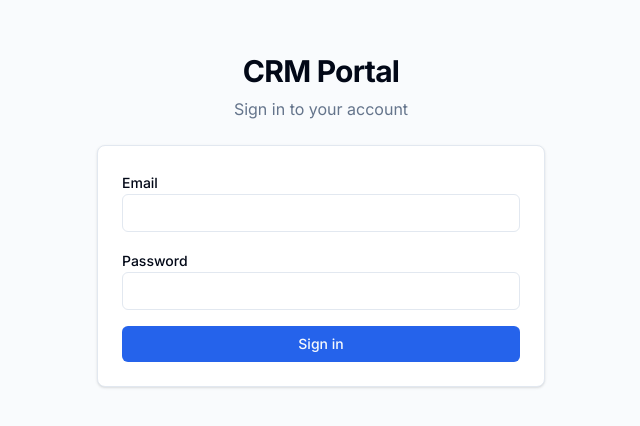
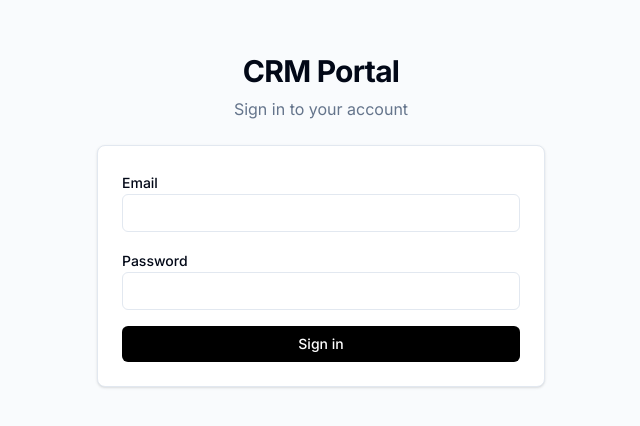
Before and after one commit to Autonex009/crm-portal, a Next.js app in the folder apps/web/: page /auth/login in a window 1280 px wide. Shown: the part 180-606 px from the top of the page, without its empty margins (319-959 px from the left). Built offline with nearby package versions, Linux system fonts and the light colour scheme.

Commit message:
Updated theme color to black and white

```diff
--- a/apps/web/app/globals.css
+++ b/apps/web/app/globals.css
@@ -38,8 +38,10 @@
     --card-foreground: 222.2 84% 4.9%;
     --popover: 0 0% 100%;
     --popover-foreground: 222.2 84% 4.9%;
-    --primary: 221.2 83.2% 53.3%;
-    --primary-foreground: 210 40% 98%;
+    /* --primary: 221.2 83.2% 53.3%;
+    --primary-foreground: 210 40% 98%; */
+    --primary: 0 0% 0%;
+    --primary-foreground: 0 0% 100%;
     --secondary: 210 40% 96.1%;
     --secondary-foreground: 222.2 47.4% 11.2%;
     --muted: 210 40% 96.1%;
@@ -50,7 +52,8 @@
     --destructive-foreground: 210 40% 98%;
     --border: 214.3 31.8% 91.4%;
     --input: 214.3 31.8% 91.4%;
-    --ring: 221.2 83.2% 53.3%;
+    /* --ring: 221.2 83.2% 53.3%; */
+    --ring: 0 0% 0%;
     --radius: 0.5rem;
   }
 
@@ -61,7 +64,8 @@
     --card-foreground: 213 31% 91%;
     --popover: 224 39% 8%;
     --popover-foreground: 213 31% 91%;
-    --primary: 217.2 91.2% 59.8%;
+    /* --primary: 217.2 91.2% 59.8%; */
+    --primary: 0 0% 100%;
     --primary-foreground: 224 71% 4%;
     --secondary: 222 32% 14%;
     --secondary-foreground: 210 40% 96%;
@@ -73,7 +77,8 @@
     --destructive-foreground: 210 40% 98%;
     --border: 222 32% 16%;
     --input: 222 32% 14%;
-    --ring: 217.2 91.2% 59.8%;
+    /* --ring: 217.2 91.2% 59.8%; */
+    --ring: 0 0% 100%;
   }
 
   * {
```
